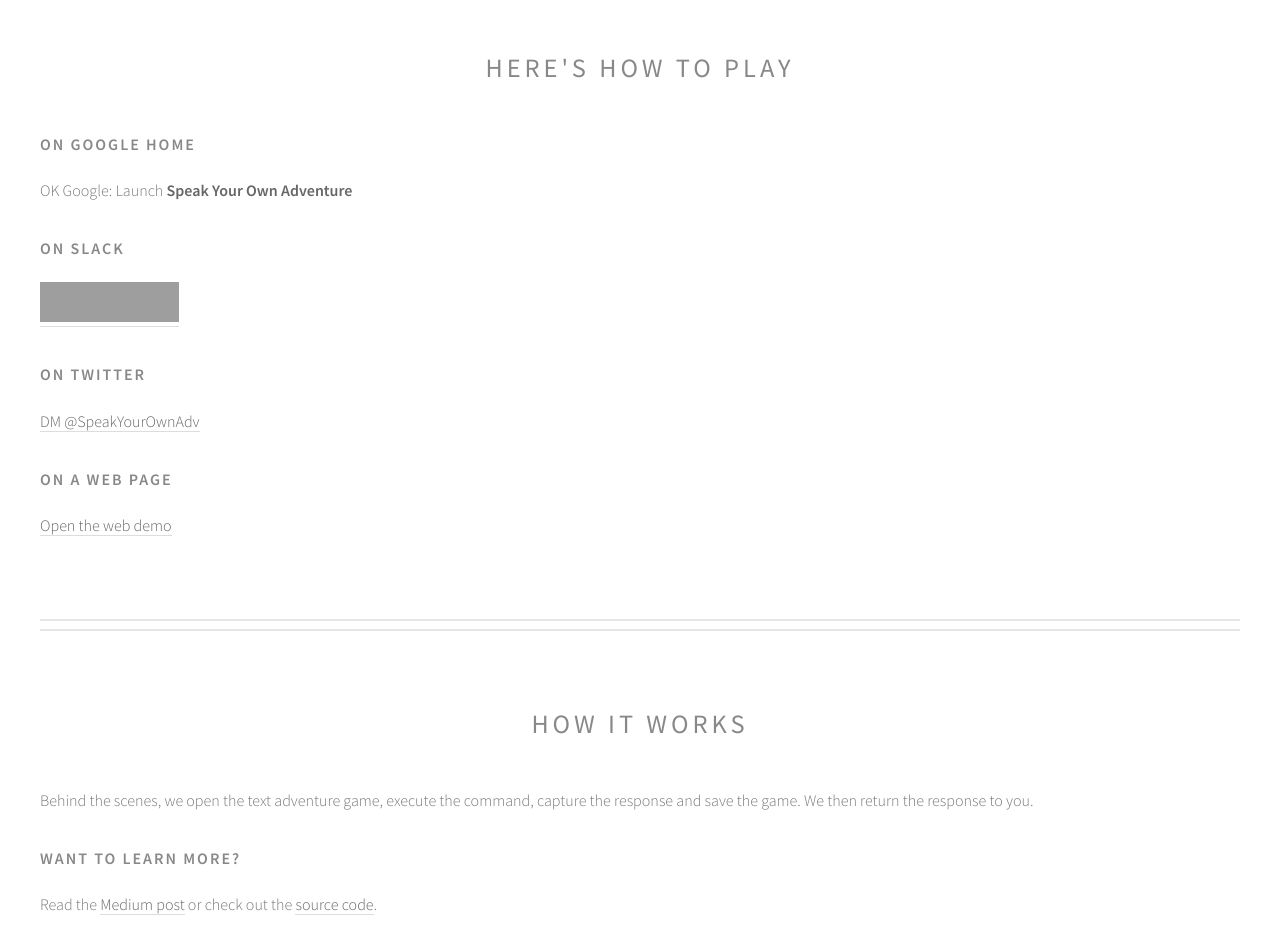
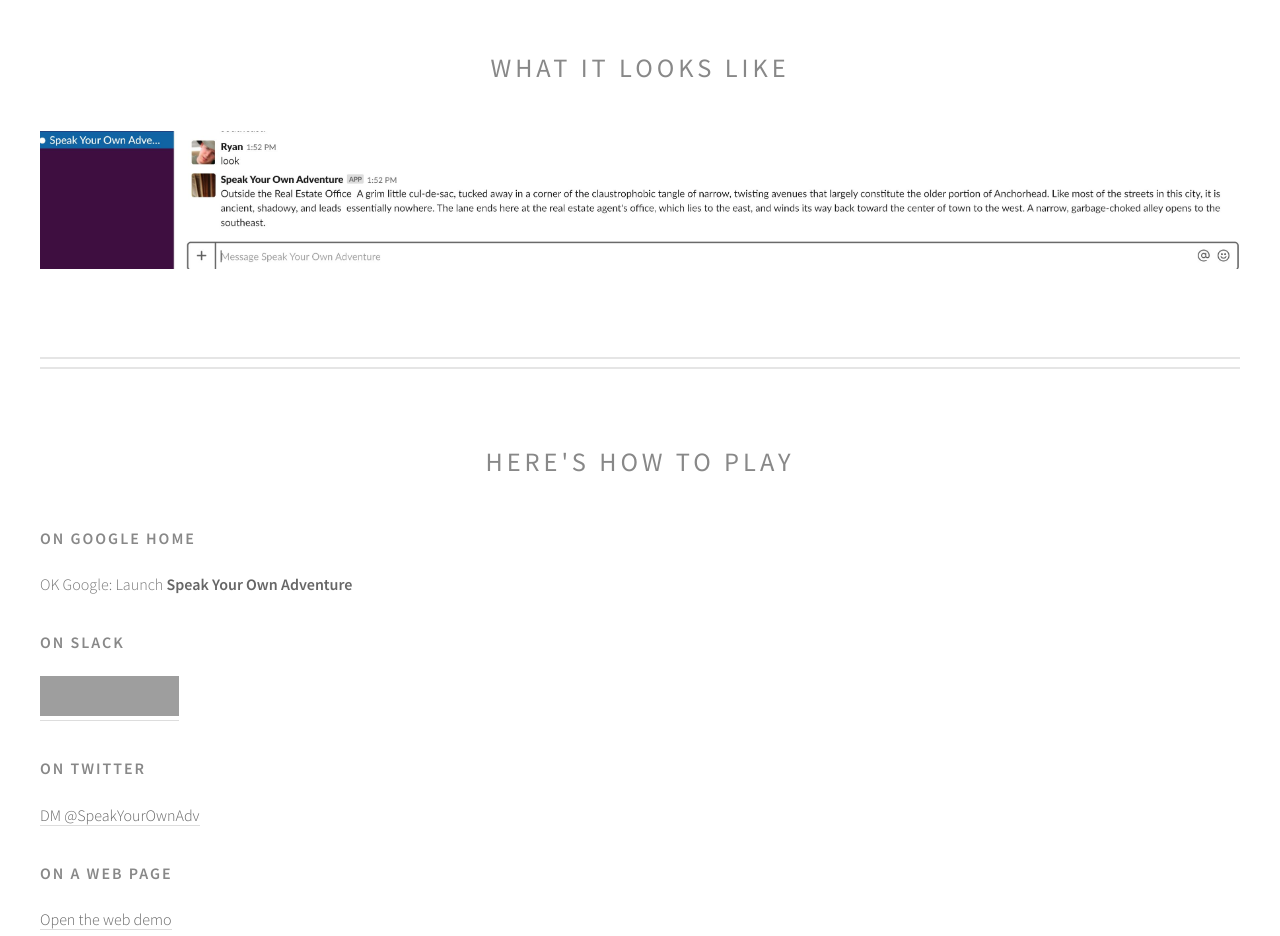
Before and after one commit to interpfister/voice-z-machine, a website: page public/index.html in a window 1280 px wide. Shown: the part 380-1316 px from the top of the page. Drawn offline with Linux system fonts and the light colour scheme; grey boxes are pictures that could not be loaded.

Commit message:
Add example image

```diff
--- a/public/index.html
+++ b/public/index.html
@@ -42,6 +42,12 @@
 						<div id="content">
                             <article class="box post">
                                 <header>
+                                    <h2>What it looks like</h2>
+                                </header>
+                                <img style="width: 100%" src="assets/images/slack-example.jpg" alt="Screenshot of Slack" />
+                            </article>
+                            <article class="box post">
+                                <header>
                                     <h2>Here's how to play</h2>
                                 </header>
                                 <h3>On Google Home</h3>
```
Also changed, not shown: public/assets/images/slack-example.jpg (added).
